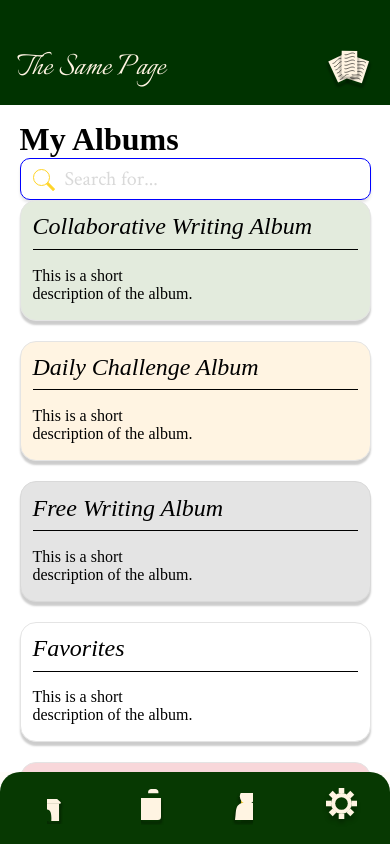
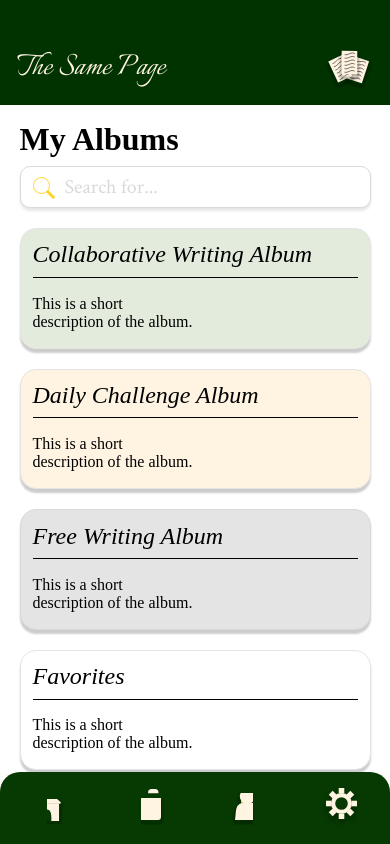
Before and after one commit to calliwickham/thesamepage, a React Native app: screen /Albums in a window 390 px wide. Built offline with nearby package versions, Linux system fonts and the light colour scheme.

Commit message:
albums search box styling

```diff
--- a/src/screens/Albums.js
+++ b/src/screens/Albums.js
@@ -86,7 +86,8 @@ const styles = StyleSheet.create({
     search: {
         marginLeft: '5%',
         marginRight: '5%',
-        borderColor: 'blue'
+        marginTop: 8,
+        marginBottom: 20
     },
     card: {
         width: '100%',
```
